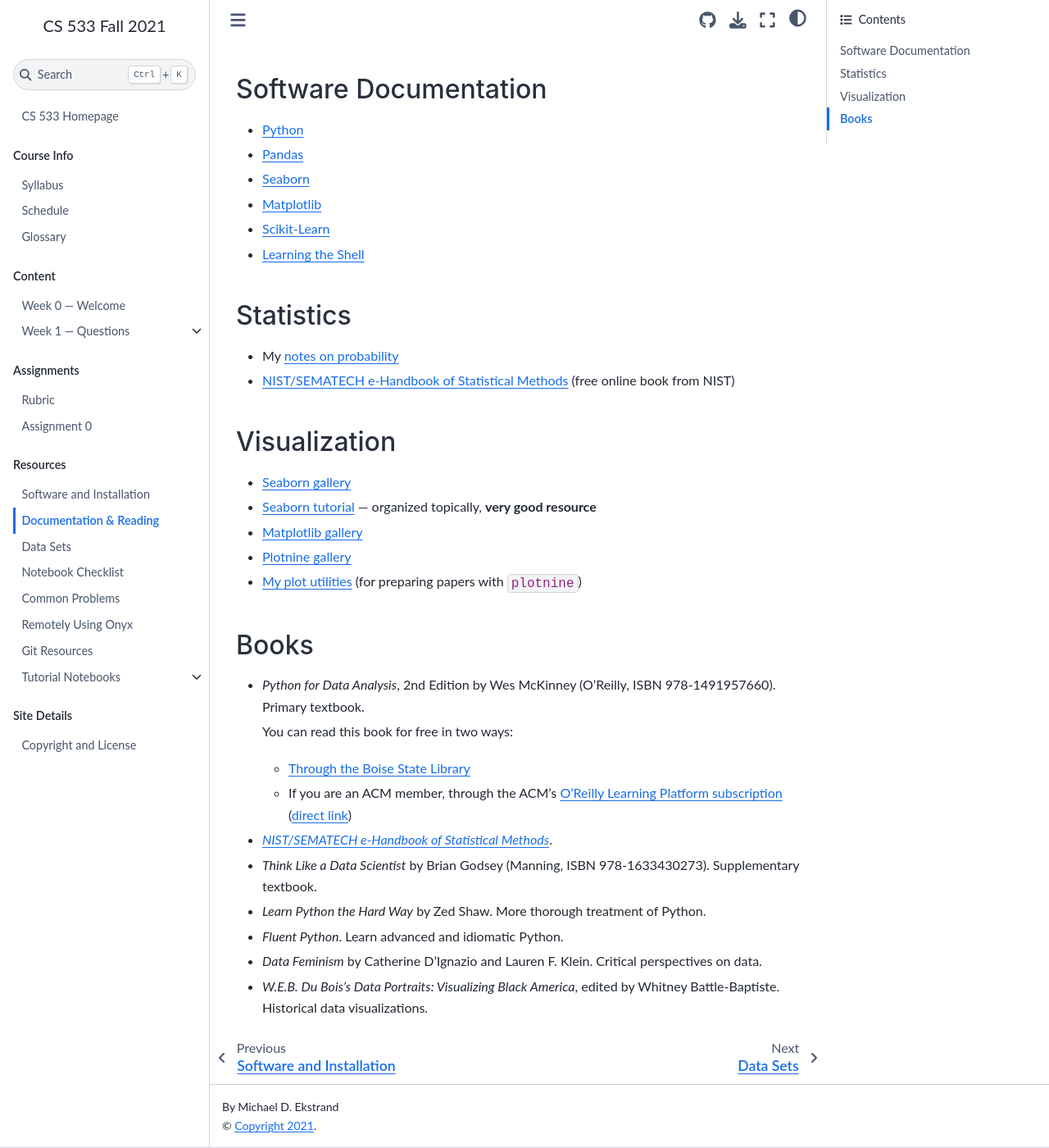
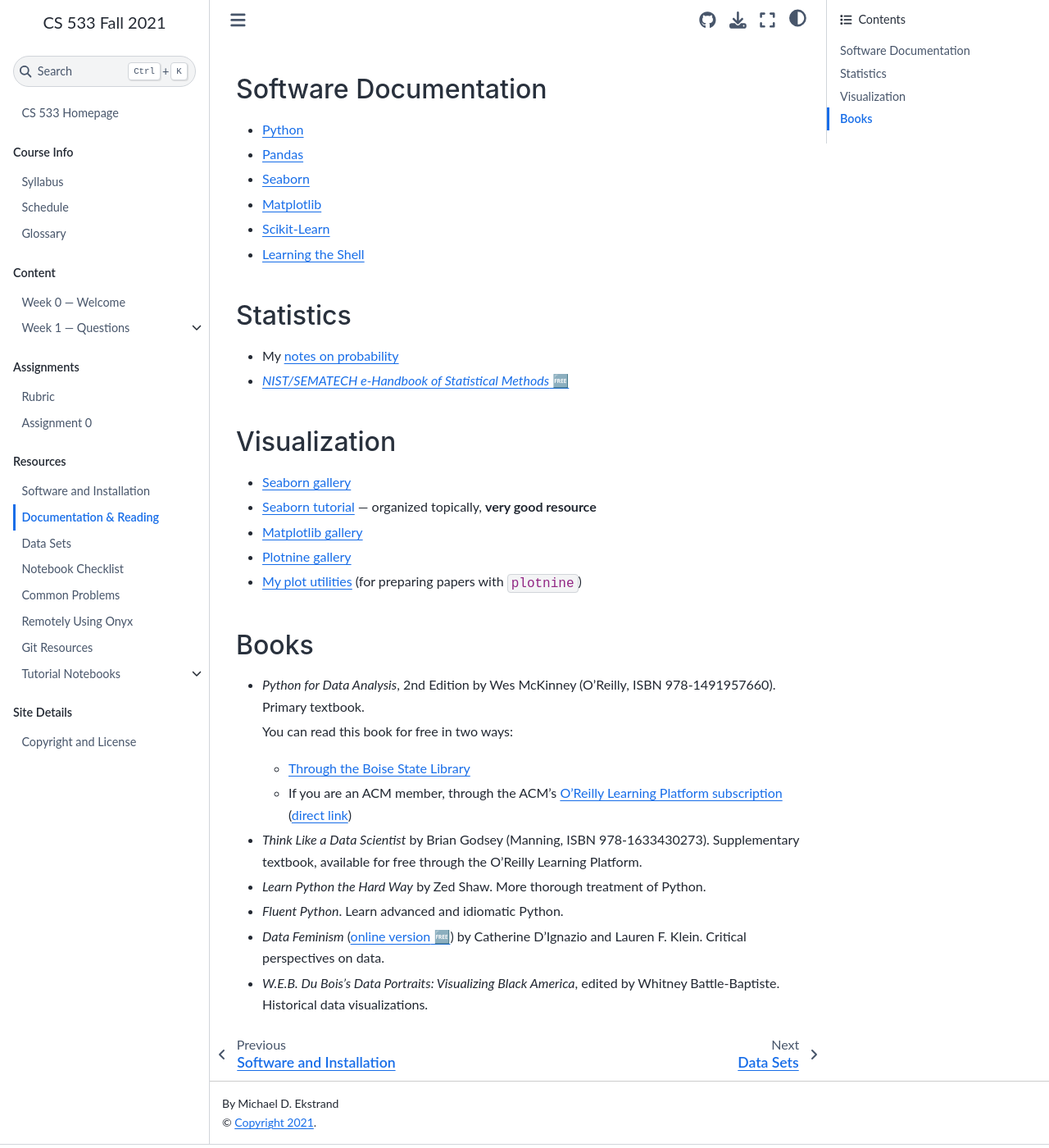
Before and after one commit to mdekstrand/cs533-web, a Jupyter Book: the page built from resources/documentation.md, in a window 1280 px wide and 1400 px high, scrolled down 167 px. Shown: the whole window at 82% size. Built offline with Jupyter Book 1.0.4 settings and Sphinx 7.4.7 and the Sphinx Book theme 1.1.4, drawn with Linux system fonts in a browser that asks for light colours; pages that are not in the unit, such as notebooks, are missing from menus; a style sheet for code colours, icons or effects is not loaded.

Commit message:
a lot of stuff

```diff
--- a/_static/custom.css
+++ b/_static/custom.css
@@ -4,6 +4,11 @@
 
 .hidden {
     display: none;
+}
+
+a.free::after, cite.free::after {
+    content: " 🆓";
+    font-style: normal;
 }
 
 .main-content a[href^="#"]::before {
--- a/resources/documentation.md
+++ b/resources/documentation.md
@@ -16,7 +16,7 @@
 ## Statistics
 
 - My [notes on probability](probability.md)
-- [NIST/SEMATECH e-Handbook of Statistical Methods](https://www.itl.nist.gov/div898/handbook/) (free online book from NIST)
+- [<cite class=free>NIST/SEMATECH e-Handbook of Statistical Methods</cite>](https://www.itl.nist.gov/div898/handbook/)
 
 ## Visualization
 
@@ -37,9 +37,8 @@
     - If you are an ACM member, through the ACM's [O'Reilly Learning Platform subscription](https://learning.acm.org/e-learning/oreilly)
       ([direct link](https://learning.oreilly.com/library/view/python-for-data/9781491957653/))
 
--   [<cite>NIST/SEMATECH e-Handbook of Statistical Methods</cite>](https://www.itl.nist.gov/div898/handbook/index.htm).
--   <cite>Think Like a Data Scientist</cite> by Brian Godsey (Manning, ISBN 978-1633430273). Supplementary textbook.
+-   <cite>Think Like a Data Scientist</cite> by Brian Godsey (Manning, ISBN 978-1633430273). Supplementary textbook, available for free through the O'Reilly Learning Platform.
 -   <cite>Learn Python the Hard Way</cite> by Zed Shaw. More thorough treatment of Python.
 -   <cite>Fluent Python</cite>. Learn advanced and idiomatic Python.
--   <cite>Data Feminism</cite> by Catherine D'Ignazio and Lauren F. Klein. Critical perspectives on data.
+-   <cite>Data Feminism</cite> (<a class=free href="https://data-feminism.mitpress.mit.edu/">online version</a>) by Catherine D'Ignazio and Lauren F. Klein. Critical perspectives on data.
 -   <cite>W.E.B. Du Bois's Data Portraits: Visualizing Black America</cite>, edited by Whitney Battle-Baptiste. Historical data visualizations.
```
Also changed, not shown: resources/index.md (+1 -0 lines), resources/probability.md (+3 -2 lines).
